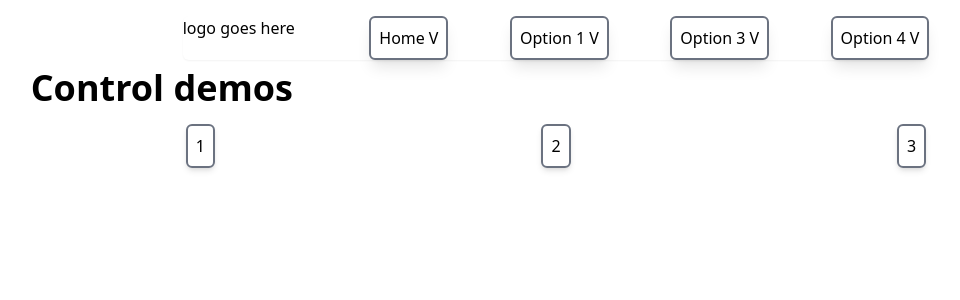
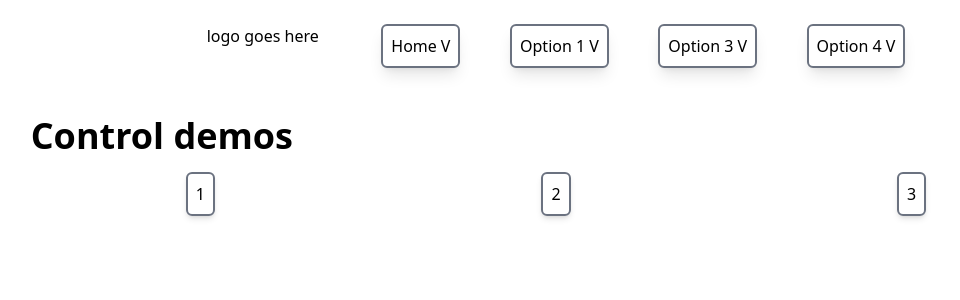
Before and after one commit to otottkovi2/real_estate_frontend, a Vue app: page / in a window 1280 px wide. Shown: the top 300 px of the page, without its empty margins (84-1044 px from the left). Built offline with nearby package versions, Linux system fonts and the light colour scheme.

Commit message:
navbaring

```diff
--- a/src/components/Nav/NavBar.vue
+++ b/src/components/Nav/NavBar.vue
@@ -4,7 +4,7 @@ import NavItem from "@/components/Nav/NavItem.vue";
 </script>
 
 <template>
-<nav class="grid grid-cols-4 w-7/12 mt-4 sticky top-0 bg-white rounded-md shadow-sm">
+<nav class="grid grid-cols-4 w-7/12 p-6 mb-4 sticky top-0 bg-white bg-opacity-75 rounded-md">
   <div>
     logo goes here
   </div>
```
